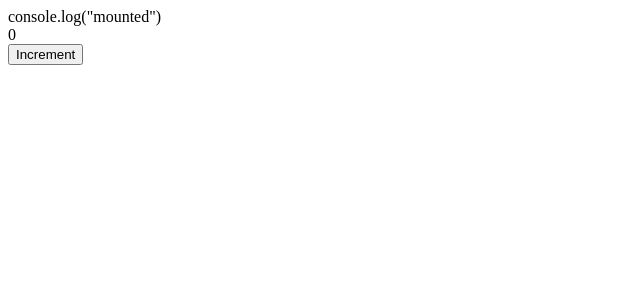
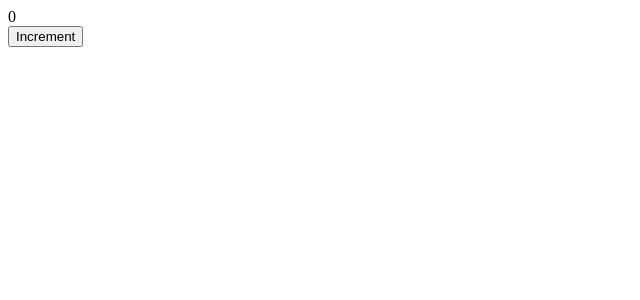
Before and after one commit to Ghimirevivek/React-Lifecycle---2---Contest-19-03-23---762okpyztceq, a React app: page / in a window 1280 px wide. Shown: the top 300 px of the page, without its empty margins (0-640 px from the left). Built offline with nearby package versions, Linux system fonts and the light colour scheme.

Commit message:
Update App.js

```diff
--- a/src/components/App.js
+++ b/src/components/App.js
@@ -19,12 +19,13 @@ class App extends React.Component {
 
 
   render() {
+    console.log('mounted')
     console.log('rendered')
 
     return (
 
       <div id="main">
-      console.log("mounted")
+
           <div id="count">{this.state.count}</div>
           <button id="incr" onClick={this.handleClick}>Increment</button>
       </div>
```
